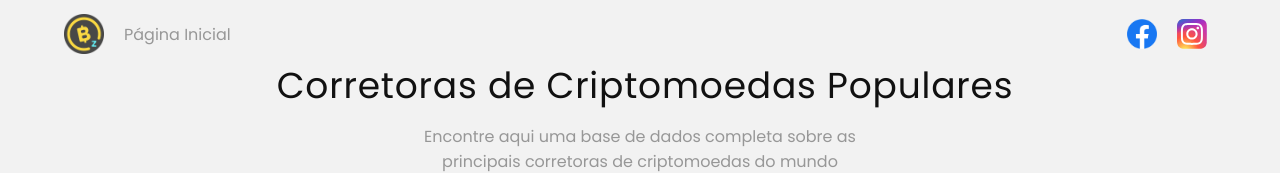
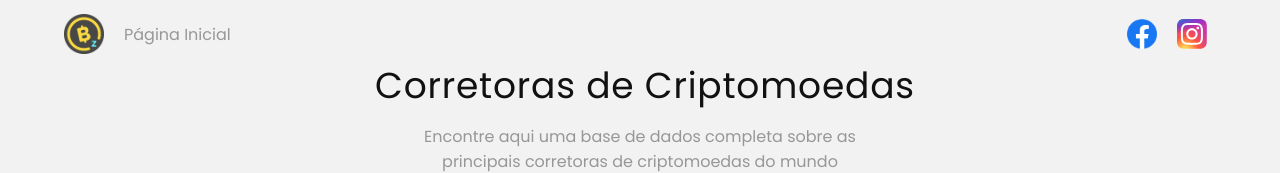
Before and after one commit to MariaEmiliaAlcantara/Corretoras-Cripto-Next, a Next.js app: page / in a window 1280 px wide. Shown: the top 173 px of the page. Built offline with nearby package versions, Linux system fonts and the light colour scheme; no server answers.

Commit message:
corrections of texts

```diff
--- a/components/Header/Header.tsx
+++ b/components/Header/Header.tsx
@@ -83,7 +83,7 @@ export const Header = ({ setPage }) => {
         </SocialDiv>
       </HeaderTop>
       <RegularDiv>
-        <HeaderTitle>Corretoras de Criptomoedas Populares</HeaderTitle>
+        <HeaderTitle>Corretoras de Criptomoedas</HeaderTitle>
       </RegularDiv>
       <RegularDiv>
         <HeaderText>
```
